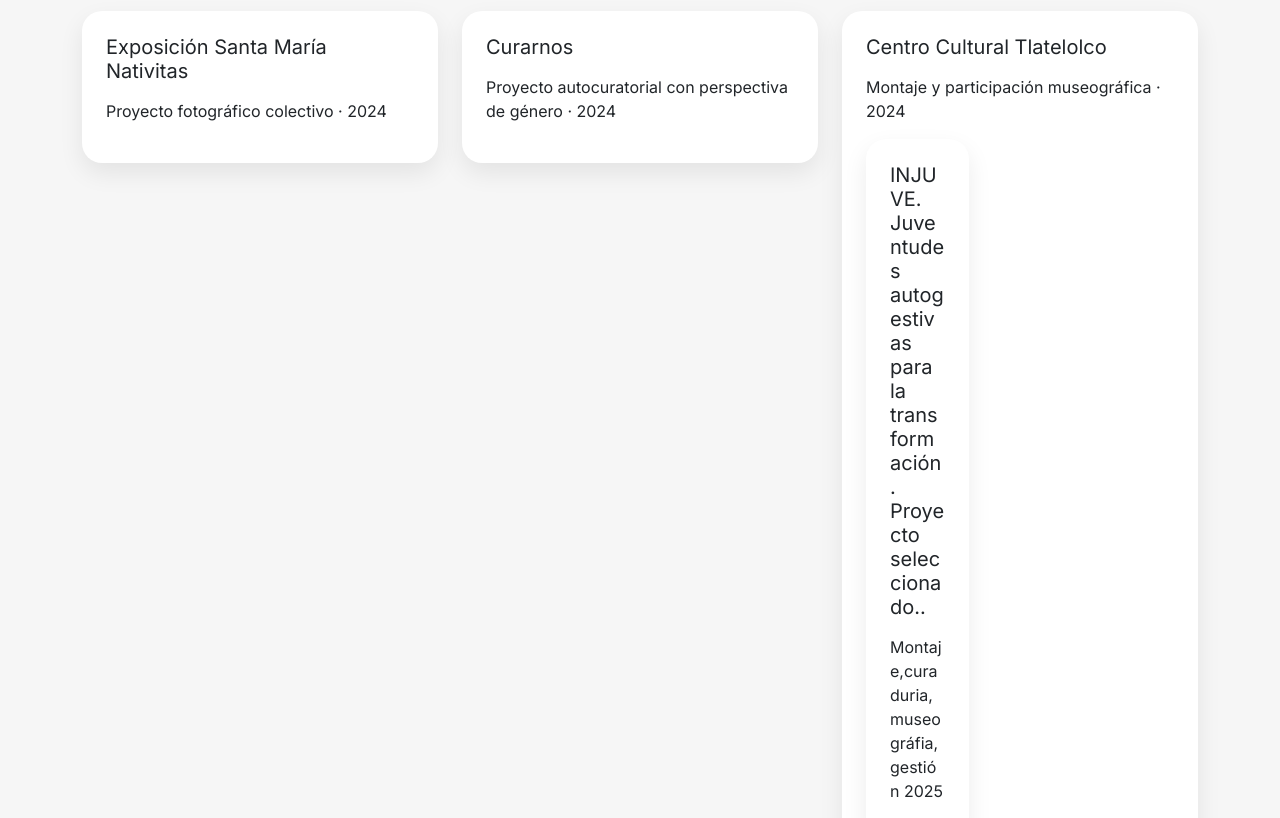
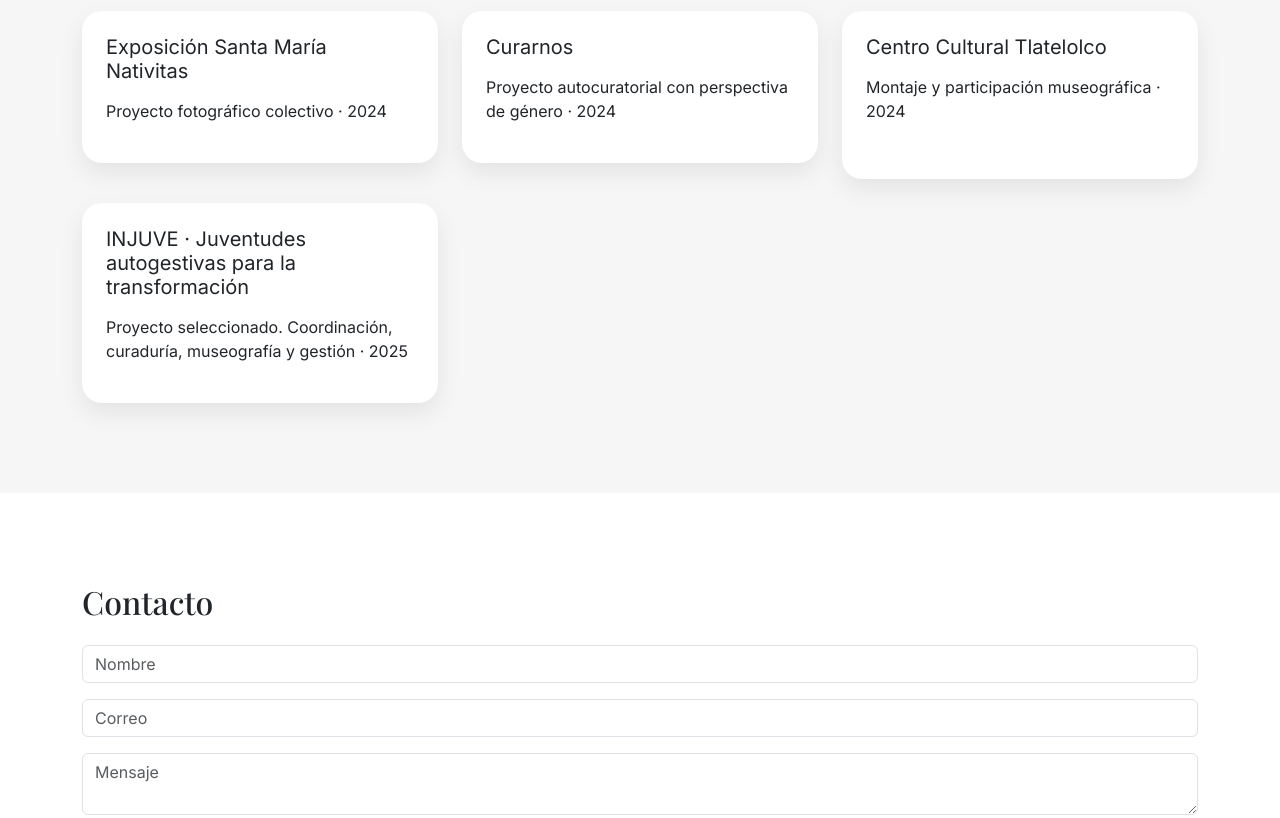
Before and after one commit to gmefrancis-max/Marisel-Gonzalez-Mendoza.-Artista-Visual., a plain HTML site: page index.html in a window 1280 px wide. Shown: the part 1280-2098 px from the top of the page. Drawn offline with nearby package versions, Linux system fonts and the light colour scheme.

Commit message:
Update index.html
Cambios visuales parte 3

```diff
--- a/index.html
+++ b/index.html
@@ -172,10 +172,18 @@
         <div class="card p-4">
           <h5>Centro Cultural Tlatelolco</h5>
           <p class="mt-2">Montaje y participación museográfica · 2024</p>
-          <div class="col-md-4">
-        <div class="card p-4">
-          <h5>INJUVE. Juventudes autogestivas para la transformación. Proyecto seleccionado..</h5>
-          <p class="mt-2">Montaje,curaduria,museográfia,gestión 2025</p>
+            </p>
+  </div>
+</div>
+
+<div class="col-md-4">
+  <div class="card p-4">
+    <h5>
+      INJUVE · Juventudes autogestivas para la transformación
+    </h5>
+    <p class="mt-2">
+      Proyecto seleccionado. Coordinación, curaduría, museografía y gestión · 2025
+    </p>
         </div>
       </div>
 
```
